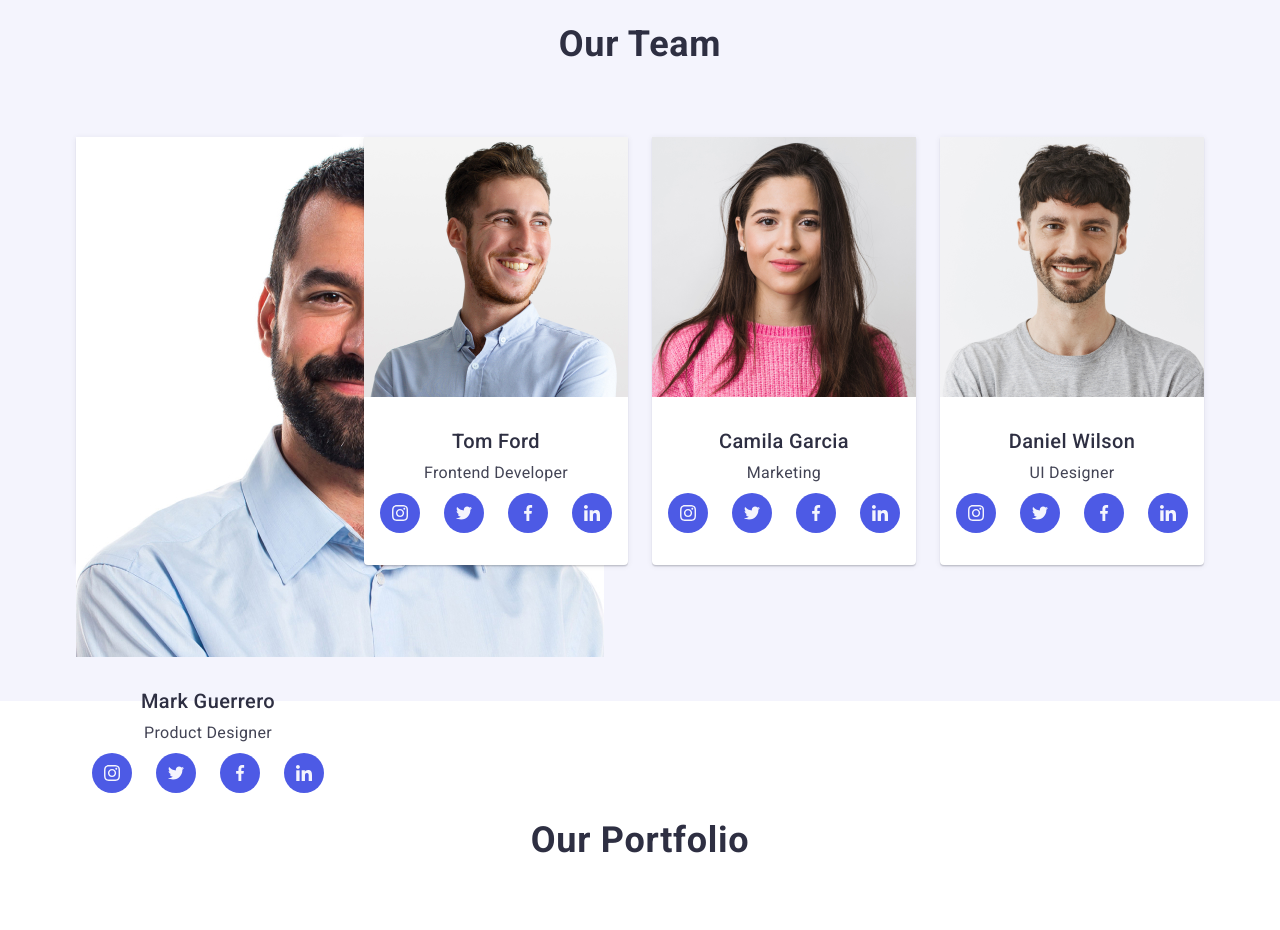
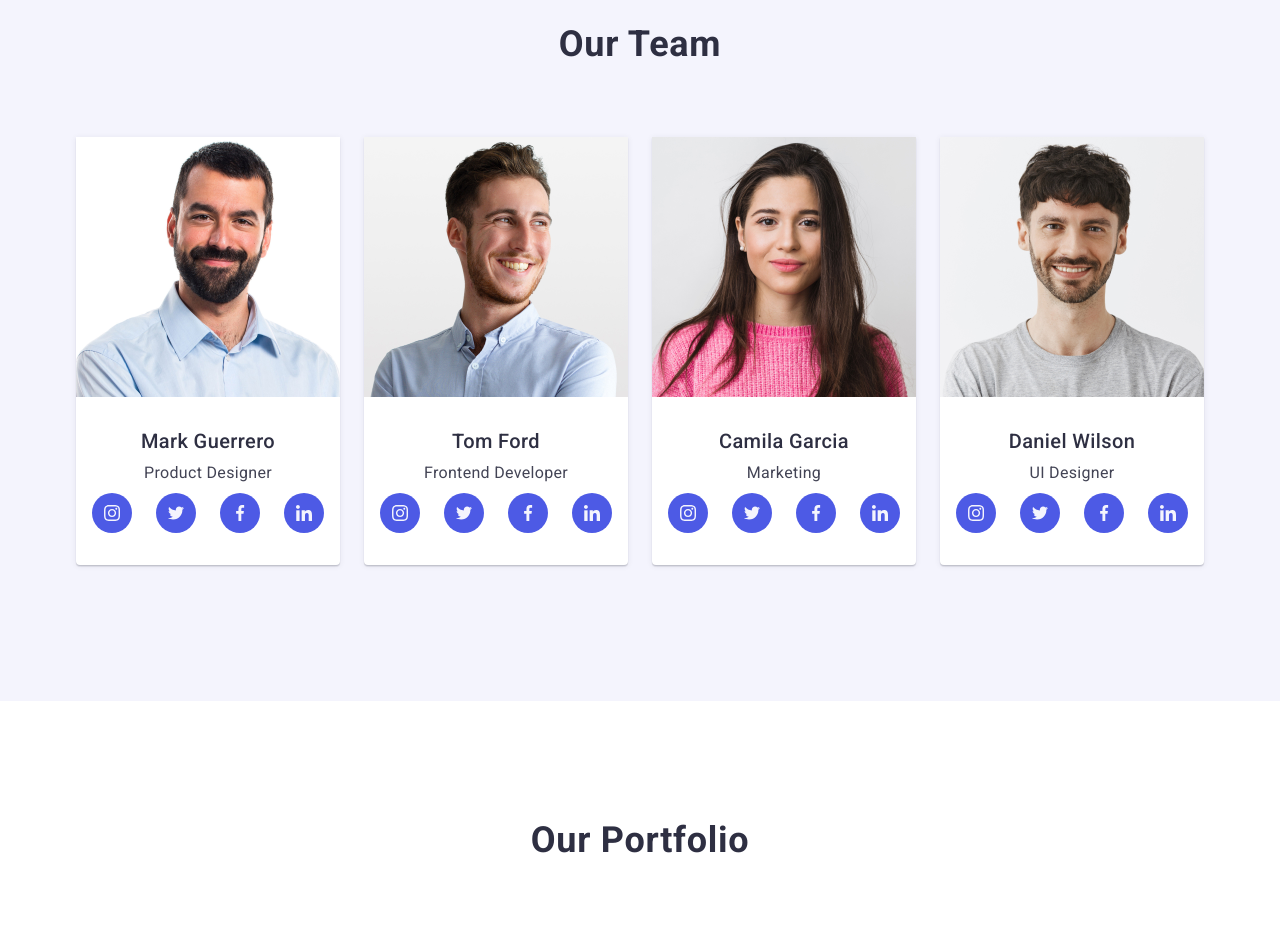
Before and after one commit to YaninaZdor/goit-markup-hw-06, a plain HTML site: page index.html in a window 1280 px wide. Shown: the part 1320-2250 px from the top of the page. Drawn offline with nearby package versions, Linux system fonts and the light colour scheme.

Commit message:
add files

```diff
--- a/index.html
+++ b/index.html
@@ -198,6 +198,8 @@
                 srcset="./images/card-1-mark@2x.jpg"
                 src="./images/card-1-mark.jpg"
                 alt="Mark Guerrero"
+                width="264"
+                height="260"
               />
               <div class="social-team-icons">
                 <h3 class="second-title">Mark Guerrero</h3>
```
Also changed, not shown: images/card-1-mark.jpg.
